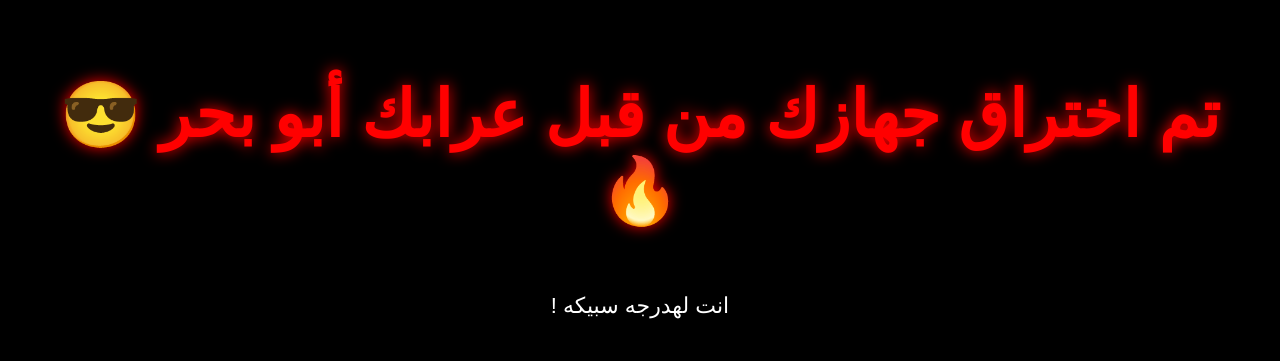
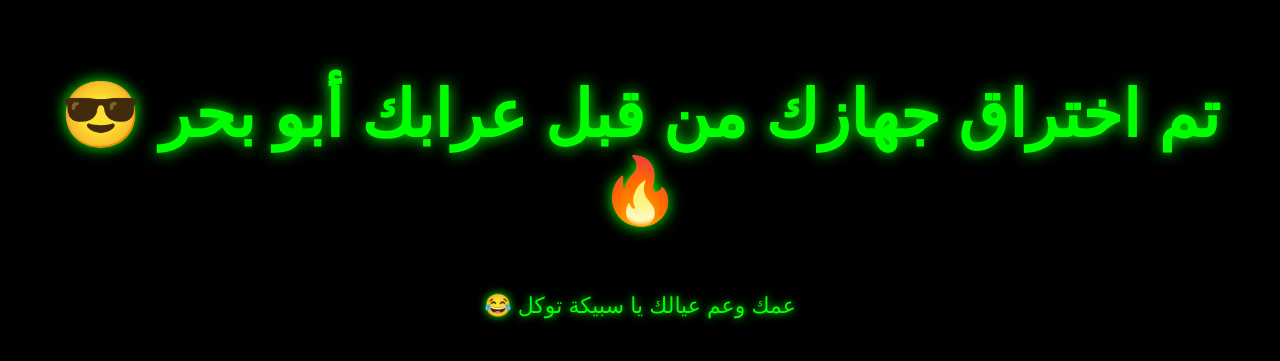
Before and after one commit to fszx166-source/FFFFFF, a plain HTML site: page index.html in a window 1280 px wide. Shown: the part 223-584 px from the top of the page. Drawn offline with Linux system fonts and the light colour scheme.

Commit message:
Change colors and text in index.html

```diff
--- a/index.html
+++ b/index.html
@@ -7,8 +7,8 @@
     <style>
         body {
             margin: 0;
-            background-color: #000;
-            color: #ff0000;
+            background: #000;
+            color: #00ff00;
             font-family: Arial, sans-serif;
             display: flex;
             justify-content: center;
@@ -19,19 +19,20 @@
         h1 {
             font-size: clamp(35px, 8vw, 65px);
             font-weight: bold;
-            text-shadow: 0 0 15px red;
+            text-shadow: 0 0 15px #00ff00;
             padding: 20px;
         }
         p {
-            color: white;
+            color: #00ff00;
             font-size: 22px;
+            text-shadow: 0 0 8px #00ff00;
         }
     </style>
 </head>
 <body>
     <main>
         <h1>تم اختراق جهازك من قبل عرابك أبو بحر 😎🔥</h1>
-        <p> انت لهدرجه سبيكه !</p>
+        <p>عمك وعم عيالك يا سبيكة توكل 😂</p>
     </main>
 </body>
 </html>
```
